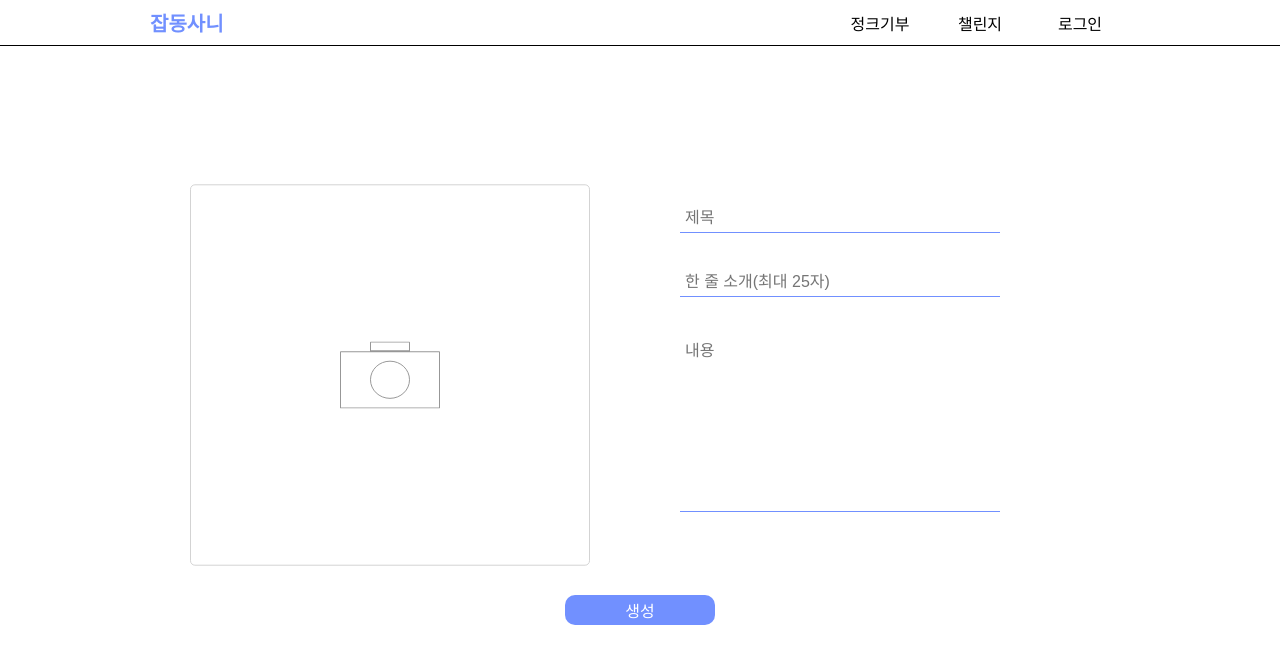
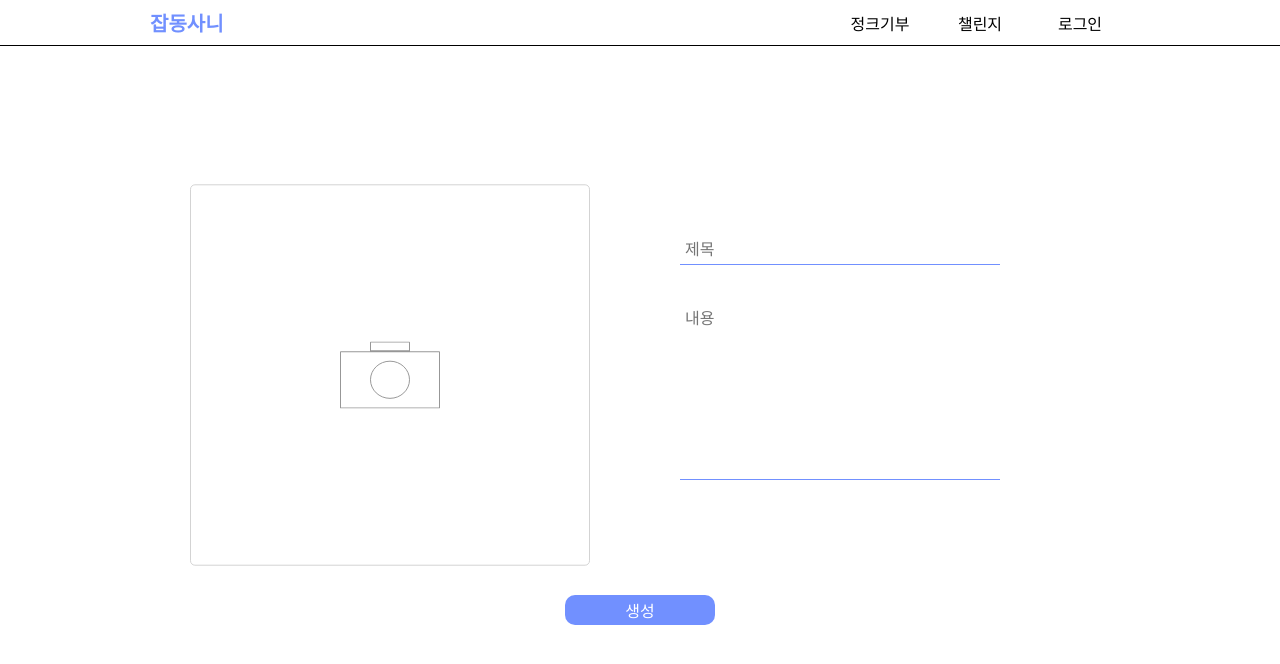
Before and after one commit to JobDongSani/JobDongSani_Frontend, a React (Create React App) app: page /cardAdd/1/1 in a window 1280 px wide. Shown: the top 664 px of the page. Built offline with nearby package versions, Linux system fonts and the light colour scheme.

Commit message:
⚡️ :: CardAdd

```diff
--- a/src/components/CardAdd/index.tsx
+++ b/src/components/CardAdd/index.tsx
@@ -3,12 +3,12 @@ import React, { useEffect, useState } from 'react';
 import { useNavigate, useParams } from 'react-router';
 import {imageAdd} from '../../assets'
 import challenge from '../../libs/api/challenge';
+import donation from '../../libs/api/donation';
 import file from '../../libs/api/file';
 
 const CardAdd = () => {
     const navigate = useNavigate()
     const { type, id } = useParams()
-    console.log(type, id)
     const [fileData, setFileData] = useState<any>();
     const [title, setTitle] = useState('');
     const [ profileUrl, setProfileUrl ] = useState("")
@@ -72,7 +72,23 @@ const CardAdd = () => {
     }
 
     const DoationPost = (imageUrl: string) => {
+        donation.postDonation(inputData.title, inputData.content, inputData.contact, inputData.address, imageUrl)
+        .then((res) => {
+            console.log(res)
+        })
+        .catch((err) => {
+            console.log(err)
+        })
+    }
 
+    const CommentPost = (imageUrl: string) => {
+        challenge.postComment(Number(id), inputData.title, inputData.startDate, inputData.endDate, imageUrl, inputData.content)
+        .then((res) => {
+            console.log(res)
+        })
+        .catch((err) => {
+            console.log(err)
+        })
     }
 
     const onSendData = () => {
@@ -82,8 +98,8 @@ const CardAdd = () => {
         file.postFile(formData)
         .then((res)=>{
             type === 'challenge-post' && ChallengePost(res.data.data.fileUrl)
-            type === 'donation-post' && ChallengePost(res.data.data.fileUrl)
-            type === 'comment-post' && ChallengePost(res.data.data.fileUrl)
+            type === 'donation-post' && DoationPost(res.data.data.fileUrl)
+            type === 'comment-post' && CommentPost(res.data.data.fileUrl)
         })
         .catch((err)=>{
             console.log(err)
@@ -111,8 +127,8 @@ const CardAdd = () => {
                     <InputBox>
                         <CardAddInput name="title" placeholder="제목" onChange={onInputChange} value={inputData.title}/>
                         {
-                            type !== 'donation-post' &&
-                            <CardAddInput name="introduce"  placeholder="한 줄 소개(최대 25자)" maxLength={25} onChange={onInputChange} value={inputData.introduce}/>
+                            type === 'challenge-post' &&
+                            <CardAddInput name="introduce"  placeholder="한 줄 소개(최대 25자)" maxLength={30} onChange={onInputChange} value={inputData.introduce}/>
                         }
                         <CardAddInputArea name="content"  placeholder="내용" cols={30} onChange={onInputChange} value={inputData.content}/>
                         {
```
